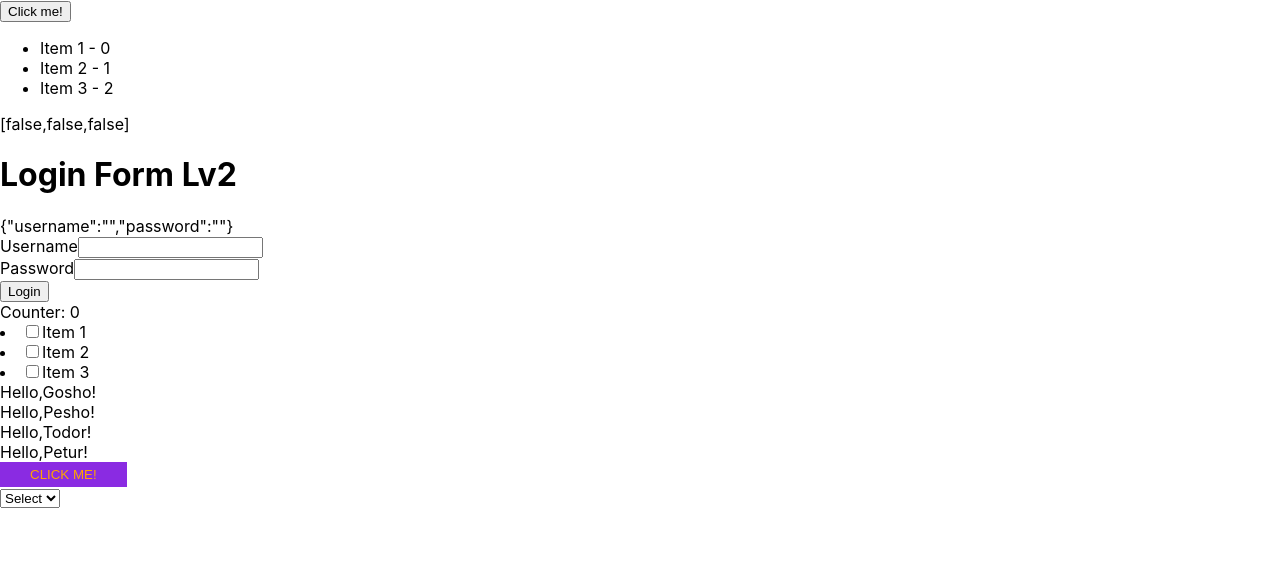
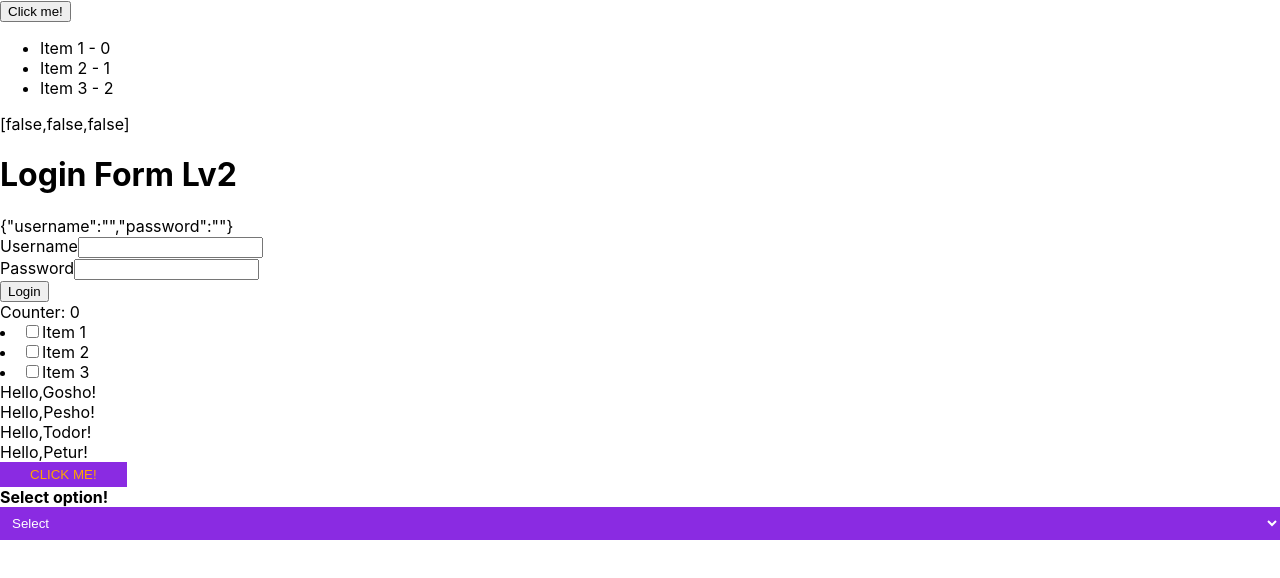
Before and after one commit to valensixx/react-treaning-part-two, a React (Create React App) app: page / in a window 1280 px wide. Shown: the top 578 px of the page. Built offline with nearby package versions, Linux system fonts and the light colour scheme.

Commit message:
task done

```diff
--- a/src/DropDownMenu.js
+++ b/src/DropDownMenu.js
@@ -10,7 +10,10 @@ export default function DropDownMenu() {
     ];
     return (
         <div>
-            <DropDownMenuProps />
+            <DropDownMenuProps
+                label ="Select option!"
+                options = {options}
+            />
         </div>
     );
 };
--- a/src/DropDownMenuProps.css
+++ b/src/DropDownMenuProps.css
@@ -0,0 +1,19 @@
+.dropdown{
+    display: flex;
+    flex-direction: column;
+}
+
+.dd-label{
+    font-weight: bold;
+}
+
+.dd-select{
+    padding: 0.5rem;
+    border: unset;
+    background: blueviolet;
+    color:white;
+}
+
+.dd-select:focus{
+    outline: none;
+}
--- a/src/DropDownMenuProps.js
+++ b/src/DropDownMenuProps.js
@@ -2,7 +2,7 @@ import React, {useState} from "react";
 import './DropDownMenuProps.css';
 
 //at line 5 i am using different way of doing DDMP(perops) == DDMP({label, oprions, onChange})
-export default function DDMP({label, oprions, onChange}){
+export default function DDMP({label, options, onChange}){
     return(
         <div className="dropdown">
             <label className="dd-label">
@@ -10,6 +10,11 @@ export default function DDMP({label, oprions, onChange}){
             </label>
             <select className="dd-select" onChange={onChange}>
                 <option value ="" >Select</option>
+                {options.map(option => (
+                <option value={option.value}>
+                    {option.label}
+                </option>
+                ))}
             </select>
         </div>
     );
```
